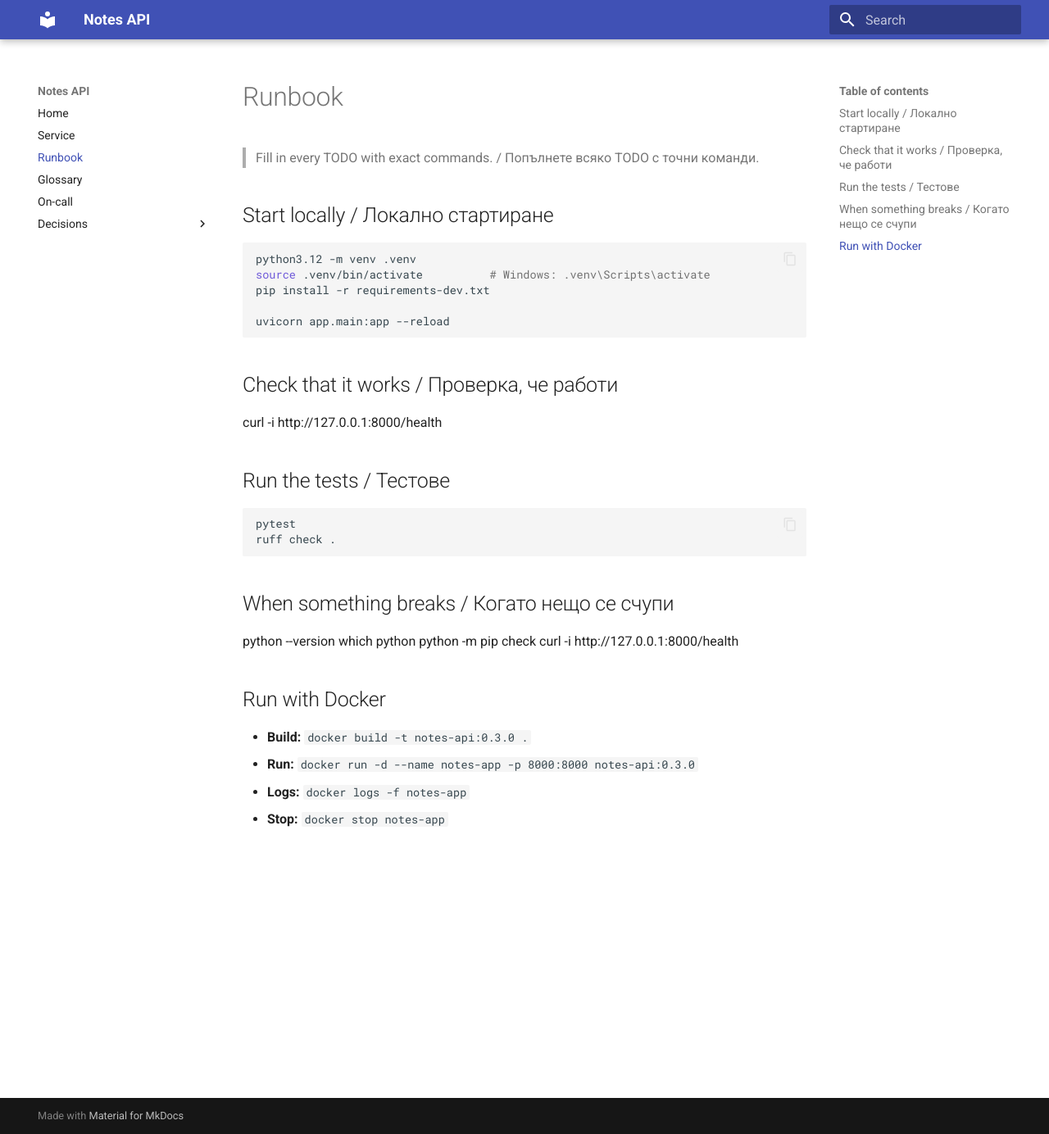
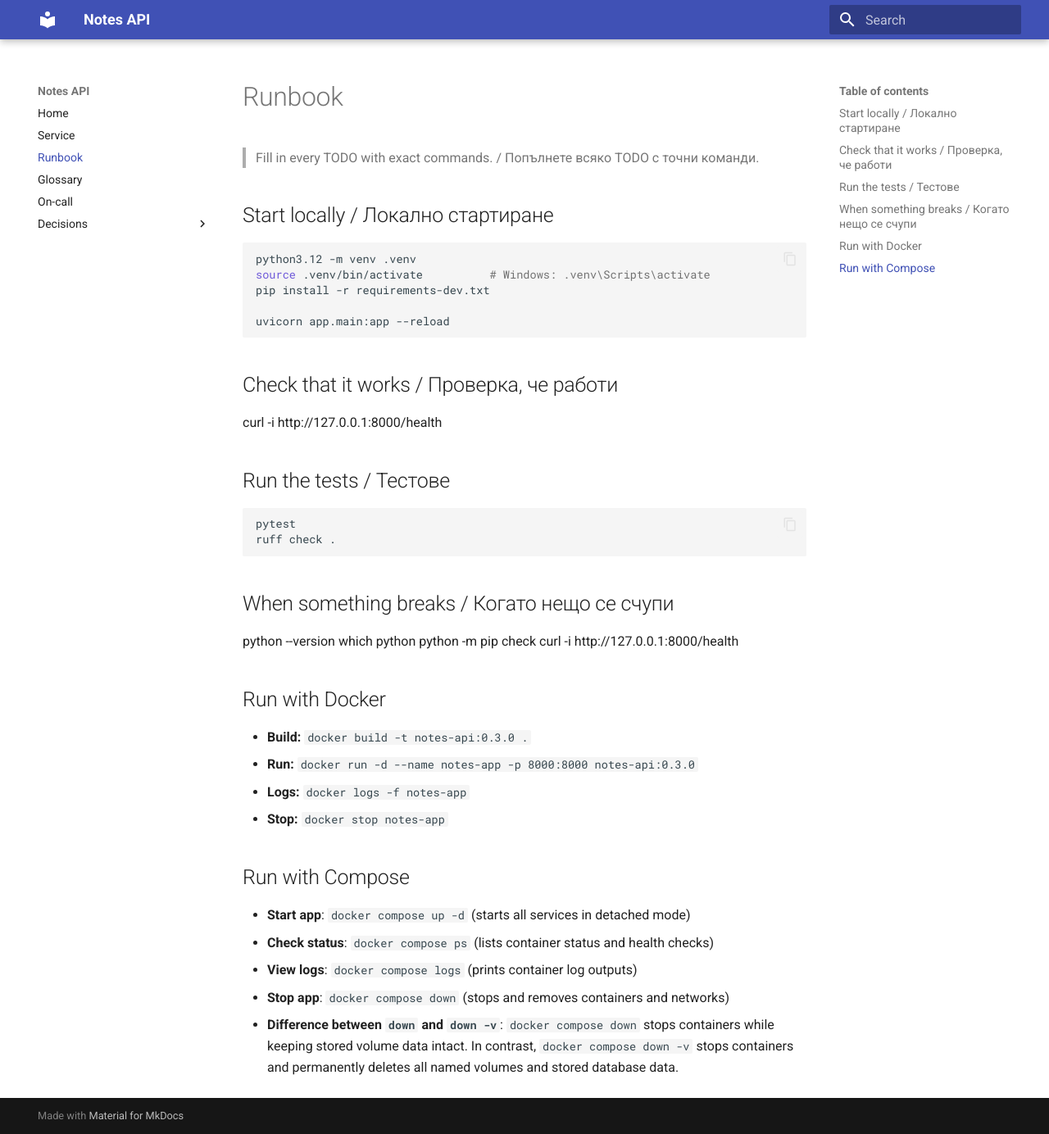
Before and after one commit to SKrastanov/devops-labs-fn371223018, an MkDocs documentation site: the page built from docs/runbook.md, in a window 1280 px wide and 1384 px high. Shown: the whole window at 82% size. Built offline with MkDocs 1.6.1 and Material for MkDocs 9.7.7, drawn with Linux system fonts in a browser that asks for light colours.

Commit message:
Update runbook with Compose instructions and volume behavior (#29)

```diff
--- a/docs/runbook.md
+++ b/docs/runbook.md
@@ -36,3 +36,10 @@ curl -i http://127.0.0.1:8000/health
 * **Run:** `docker run -d --name notes-app -p 8000:8000 notes-api:0.3.0`
 * **Logs:** `docker logs -f notes-app`
 * **Stop:** `docker stop notes-app`
+
+## Run with Compose
+- **Start app**: `docker compose up -d` (starts all services in detached mode)
+- **Check status**: `docker compose ps` (lists container status and health checks)
+- **View logs**: `docker compose logs` (prints container log outputs)
+- **Stop app**: `docker compose down` (stops and removes containers and networks)
+- **Difference between `down` and `down -v`**: `docker compose down` stops containers while keeping stored volume data intact. In contrast, `docker compose down -v` stops containers and permanently deletes all named volumes and stored database data.
```
